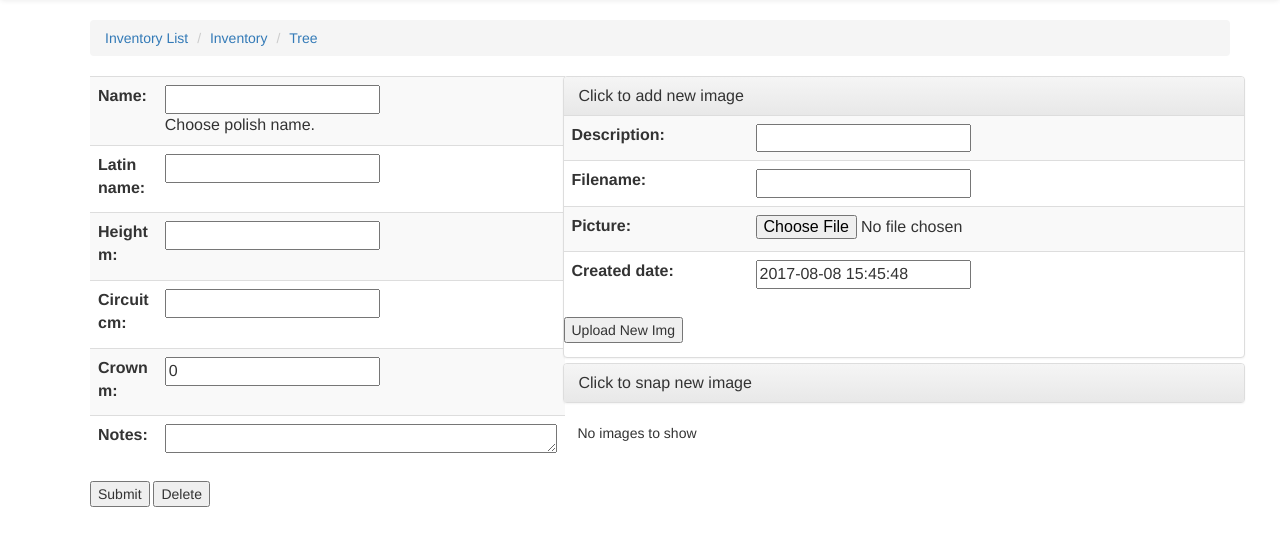
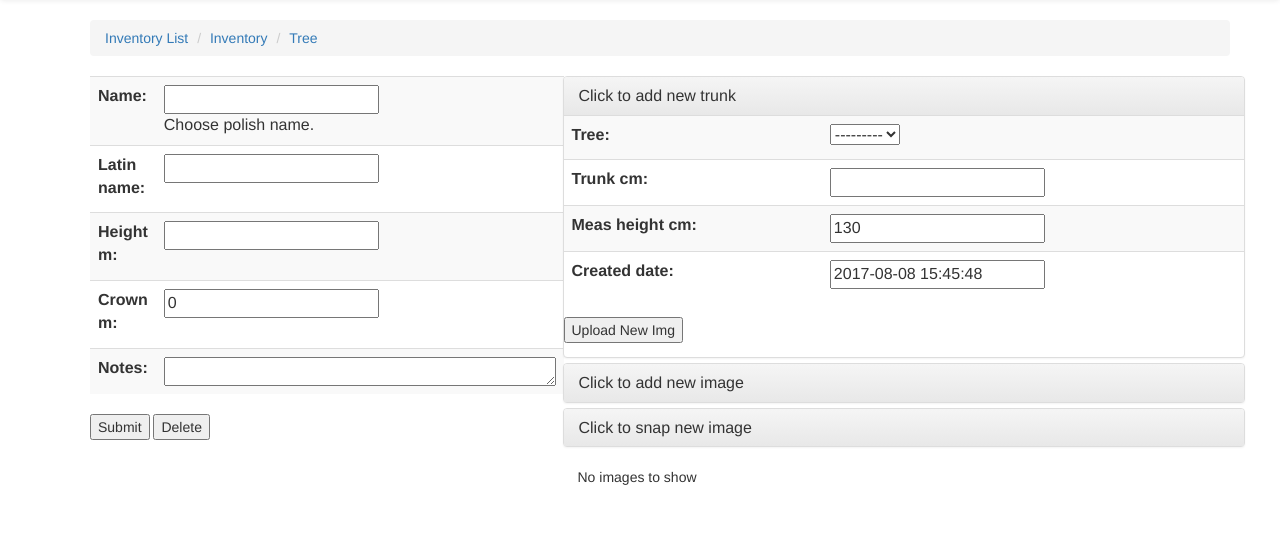
Before and after one commit to arychter86/proprii_inventory, a Django app: template inventory/templates/inventory/tree.html in a window 1280 px wide, after a click on "Click to add new trunk". Shown: the part 52-598 px from the top of the page. Run offline with Django 3.2, Linux system fonts and the light colour scheme; the template is opened without the code that fills it: values that come from a table or form of the project are taken from there, others are empty; some libraries are stand-ins or nearby versions.

Commit message:
TreeTrunk - ongoing

```diff
--- a/inventory/models.py
+++ b/inventory/models.py
@@ -39,7 +39,6 @@ class Tree(models.Model):
     name = models.CharField(max_length=200)
     latin_name = models.CharField(max_length=200)
     height_m = models.IntegerField()
-    circuit_cm = models.IntegerField()
     crown_m = models.IntegerField(default=0)
     notes = models.TextField(blank=True)
     created_date = models.DateTimeField(
@@ -47,6 +46,7 @@ class Tree(models.Model):
 
     def __str__(self):
         return str(self.id) + "_" + self.name + "____" + str(self.created_date)
+
 
 class TreeForm(forms.ModelForm):
     def __init__(self, *args, **kwargs):
@@ -57,7 +57,7 @@ class TreeForm(forms.ModelForm):
 
     class Meta:
         model = Tree
-        fields = ['id','name', 'latin_name', 'height_m', 'circuit_cm', 'crown_m', 'notes']
+        fields = ['id','name', 'latin_name', 'height_m', 'crown_m', 'notes']
         labels = {
             'name': _('Name'),
         }
@@ -91,3 +91,24 @@ class TreeImageForm(forms.ModelForm):
         labels = {
             'description': _('Description'),
         }
+
+class TreeTrunk(models.Model):
+    tree = models.ForeignKey('Tree')
+    trunk_cm = models.IntegerField()
+    meas_height_cm = models.IntegerField( default='130')
+    created_date = models.DateTimeField(
+            default=timezone.now)
+
+    def __str__(self):
+        return str(self.id) + "_" + + str(self.trunk_cm) + "____" + str(self.created_date)
+
+class TreeTrunkForm(forms.ModelForm):
+    def __init__(self, *args, **kwargs):
+        super(TreeTrunkForm, self).__init__(*args, **kwargs)
+        instance = getattr(self, 'instance', None)
+        #if instance and instance.pk:
+        #    self.fields['name'].widget.attrs['readonly'] = True
+
+    class Meta:
+        model = TreeTrunk
+        fields = ['tree','trunk_cm', 'meas_height_cm', 'created_date']
--- a/inventory/templates/inventory/tree.html
+++ b/inventory/templates/inventory/tree.html
@@ -1,4 +1,4 @@
-{% extends 'inventory/base.html' %}
+  {% extends 'inventory/base.html' %}
 {% block content %}
 
 
@@ -26,6 +26,23 @@
       <div class="row">
 
         <div class="panel-group">
+          <div class="panel panel-default">
+            <div class="panel-heading">
+              <h4 class="panel-title">
+                <a data-toggle="collapse" href="#collapse1">Click to add new trunk</a>
+              </h4>
+            </div>
+            <div id="collapse1" class="panel-collapse collapse">
+              <form method="post" action="/inventory/{{id}}/tree/{{id_t}}/">
+                {% csrf_token %}
+                  <table class="table table-striped">
+                    {{ trunk_form.as_table }}
+                  </table>
+                <input type="submit" name="add_img" value="Upload New Img" />
+              </form>
+
+            </div>
+          </div>
           <div class="panel panel-default">
             <div class="panel-heading">
               <h4 class="panel-title">
```
Also changed, not shown: inventory/views.py (+6 -8 lines), inventory/migrations/0012_remove_tree_circuit_cm.py (added).
